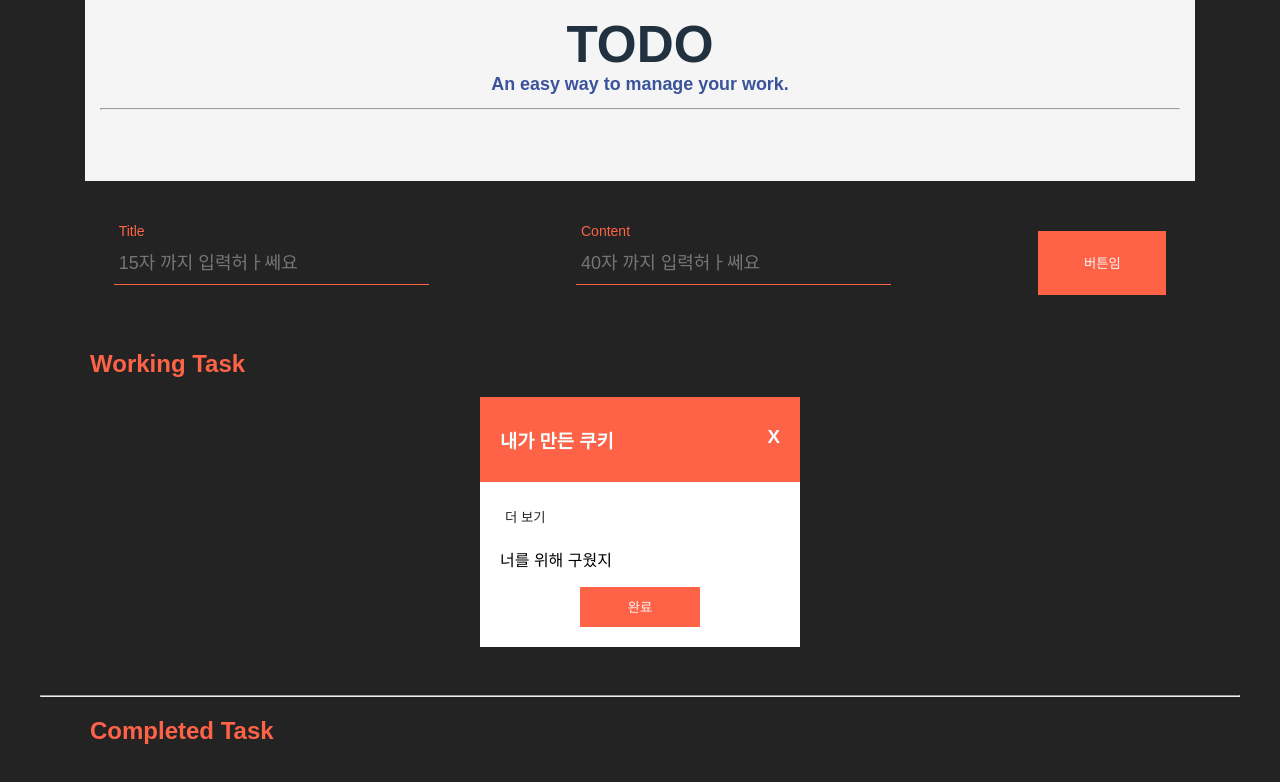
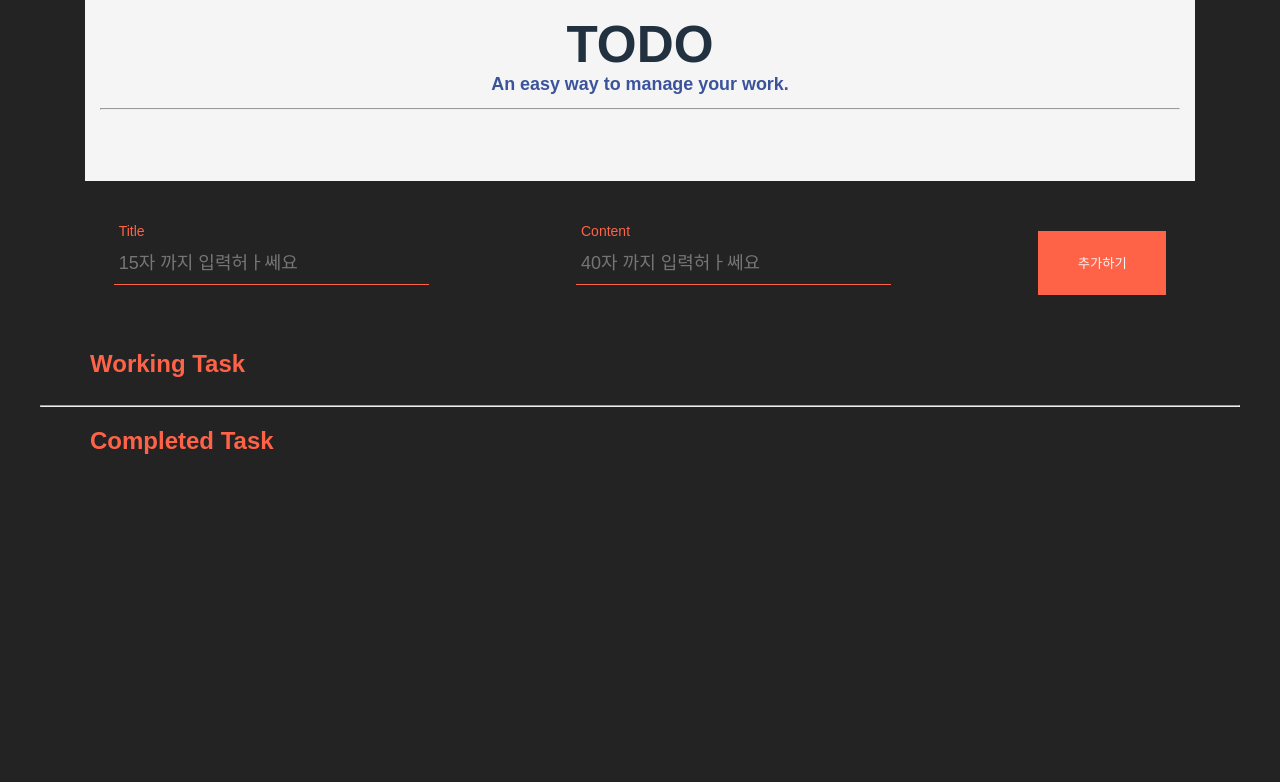
Before and after one commit to Sunghoman/todo_redux, a React (Create React App) app: page / in a window 1280 px wide. Shown: the top 782 px of the page. Built offline with nearby package versions, Linux system fonts and the light colour scheme.

Commit message:
useRef로 id값 부여해주었는디, 상세페이지 갔다오면 재렌더링되어서 아이디값 어그러짐

```diff
--- a/package.json
+++ b/package.json
@@ -9,11 +9,14 @@
     "@testing-library/user-event": "^13.5.0",
     "react": "^18.2.0",
     "react-dom": "^18.2.0",
+    "react-id-generator": "^3.0.2",
     "react-redux": "^8.0.4",
     "react-router-dom": "^6.4.2",
     "react-scripts": "5.0.1",
+    "react-uuid": "^1.0.3",
     "redux": "^4.2.0",
     "styled-components": "^5.3.6",
+    "uuidv4": "^6.2.13",
     "web-vitals": "^2.1.4"
   },
   "scripts": {
--- a/src/App.js
+++ b/src/App.js
@@ -2,7 +2,7 @@ import './App.css';
 import TodoList from './pages/TodoList';
 import TodoItem from './components/ui/TodoItem';
 
-import { Route, Routes, Link } from 'react-router-dom';
+import { Route, Routes } from 'react-router-dom';
 
 function App() {
   return (
--- a/src/components/input/input.style.js
+++ b/src/components/input/input.style.js
@@ -11,8 +11,7 @@ const STInput = styled.input`
   border-radius: 0px;
   color: aliceblue;
   outline:none;
-  &:focus ~ label,
-  &:valid ~ label {
+  &:focus ~ label, &:valid ~ label {
     font-size:14px;
     color:tomato;
     top:-20px;
--- a/src/components/ui/Form.jsx
+++ b/src/components/ui/Form.jsx
@@ -5,13 +5,12 @@ import FormBtn from "../button/submit.styled";
 import { addTodo } from "../../redux/modules/todos";
 import { useDispatch } from "react-redux";
 import { useState, useRef } from "react";
+import uuid from 'react-uuid'
+
 
 const Form = () => {
 
   const dispatch = useDispatch();
-
-  // id값인데, 객체로 비교해줄거임
-  const nextId = useRef(2);
 
   // input 두 개 한 번에 state로 만듦
   const [inputs, setInputs] = useState({
@@ -29,32 +28,40 @@ const Form = () => {
     })
   }
 
+  // const onCreate = (title, content) => dispatch(addTodo(title, content));
+
+  // id값인데, 객체로 비교해줄거임
+  // JSON.stringify??
+  const nextId = useRef(2);
   const onSubmit = (e) => {
-    e.preventDefault();
-    nextId.current += 1
+    e.preventDefault(); //
     if (title && body) {
       dispatch(addTodo({
-        id: nextId.current,
+        id: uuid(),
         title,
         body,
         isDone: false
       }));
-      console.log(nextId)
     }
-
-    // setInputs({
-    //   title: '',
-    //   body: ''
-    // })
+    console.log(nextId)
+    setInputs({
+      title: '',
+      body: ''
+    })
   }
-
+// 이 코드 문제 있음. router로 다른 페이지 갔다오면, nextId(ref)값이 내가 초기에 설정한 값으로 다시 돌아와버림
+// 페이지 이동만 안하면, 문제 없는디...
+// redux module에서 더해주어야 할까?
+// useRef는 리렌더링 안되니까 id값이 잘 들어가는데,
+// 상세페이지로 이동하고 나면, 렌더링이 되니까 초기값으로 돌아오는 듯.
+// 근디 리덕스 모듈에서 useRef 못쓰는디....(컴포넌트, 커스텀훅에서만 사용 가능하대여)
 
   return(
       <TodoForm onSubmit={onSubmit}>
         <div className="material_input">
           <STInput
             type="text"
-            defaultValue={title}
+            value={title}
             autoComplete="off"
             maxLength="15"
             name='title'
@@ -68,7 +75,7 @@ const Form = () => {
         <div className="material_input">
           <STInput
             type="text"
-            defaultValue={body}
+            value={body}
             autoComplete="off"
             maxLength='40'
             placeholder="40자 까지 입력허ㅏ쎄요"
@@ -78,7 +85,7 @@ const Form = () => {
           <span className="bar"></span>
           <label>Content</label>
         </div>
-        <FormBtn>버튼임</FormBtn>
+        <FormBtn>추가하기</FormBtn>
       </TodoForm>
   )
 }
--- a/src/components/ui/Todo.jsx
+++ b/src/components/ui/Todo.jsx
@@ -28,7 +28,7 @@ const Todo = ({ todo, i }) => {
       </div>
 
       <div className="todoContent">
-      <SeeMore onClick={() => {navigate("/detail/"+ todo.id)}}>더 보기</SeeMore>
+      <SeeMore onClick={ () => { navigate("/detail/"+ todo.id) } }>더 보기</SeeMore>
         <p>{ todo.body }</p>
         <ToggleBtn
           onClick={() => {
--- a/src/components/ui/TodoItem.jsx
+++ b/src/components/ui/TodoItem.jsx
@@ -1,22 +1,16 @@
 import { useSelector } from "react-redux";
 import { useNavigate, useParams } from "react-router-dom";
 
+import ToggleBtn from "../button/toggle.styled";
 import styled from "styled-components";
-import ToggleBtn from "../button/toggle.styled";
-
-
-import { useDispatch } from "react-redux";
-import { toggleTodo } from "../../redux/modules/todos";
 
 const TodoItem = () => {
 
   const { id } = useParams();
   const navigate = useNavigate();
-  const dispatch = useDispatch();
   const todoList = useSelector((state) => state.reducer.todos);
-  const todos = todoList.find(data => data.id === Number(id));
+  const todos = todoList.find(data => data.id === id);
 
-  const onToggle = (id) => dispatch(toggleTodo(id));
 
   return(
     <div>
@@ -33,10 +27,7 @@ const TodoItem = () => {
         </div>
         <hr/>
         <br/>
-        {/* <ToggleBtn
-          onClick={() => {
-            onToggle(todoList.id)
-        }}><span>{ todoList.isDone ? "취소" : "완료" }</span></ToggleBtn> */}
+        <ToggleBtn><span>{ todos.isDone ? "Completed Task!" : "Working Task!" }</span></ToggleBtn>
       </Detail>
     </div>
   )
--- a/src/redux/modules/todos.js
+++ b/src/redux/modules/todos.js
@@ -7,7 +7,8 @@ const DELETE_TODO = "DELETE_TODO";
 
 // Action Creator
 export const addTodo = (payload) => {
-  return { type: ADD_TODO, payload }; // 리듀서한테 어떤 정보를 같이 보내려면 payload를 이용함
+  // const nextId = useRef(2)
+  return { type: ADD_TODO, payload };
 };
 
 // Action Creator
@@ -25,12 +26,6 @@ export const deleteTodo = (id) => ({
 // 초기 상태값 (state)
 const initialState = {
   todos: [
-    {
-      id: 1,
-      title: "내가 만든 쿠키",
-      body: "너를 위해 구웠지",
-      isDone: false
-    }
   ]
 }
 // 리듀서 (변화를 일으키는 함수) (setState)
```
Also changed, not shown: 1 other file (tests, documents, lock files or other folders).
